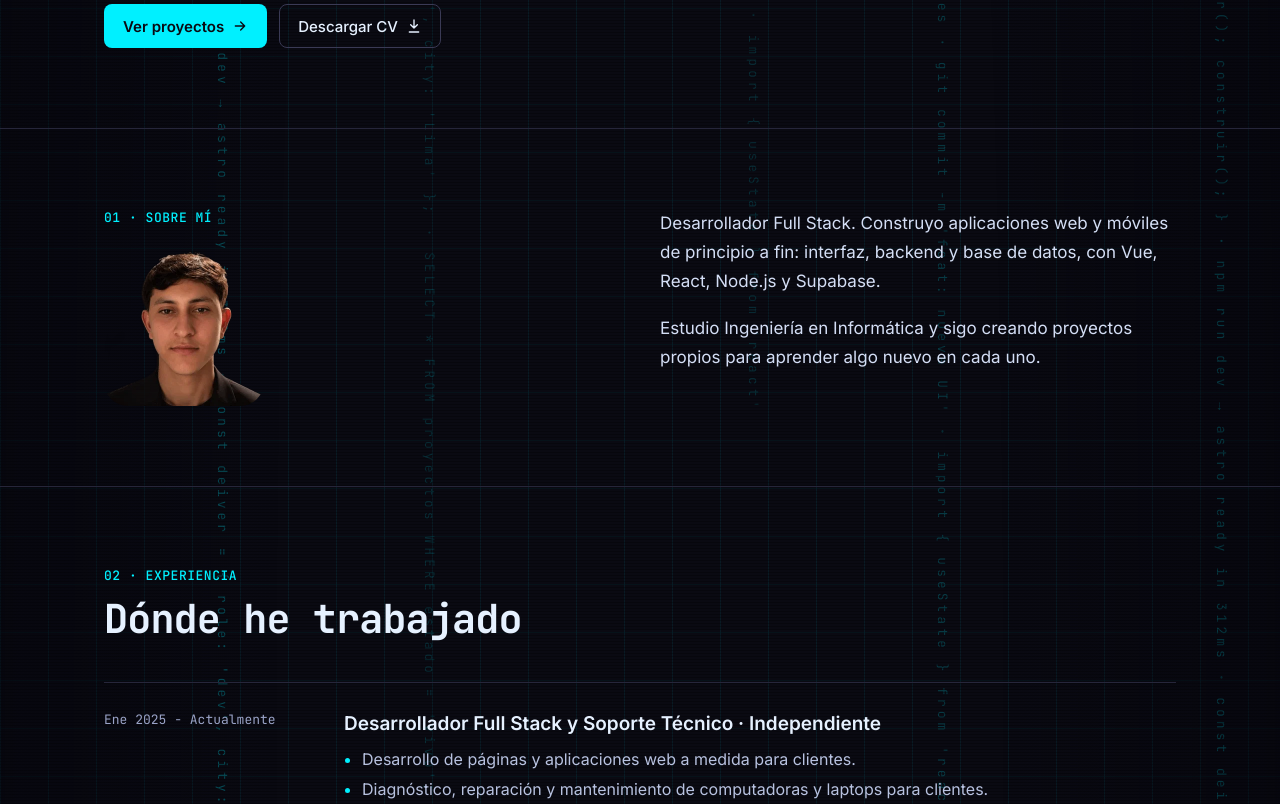
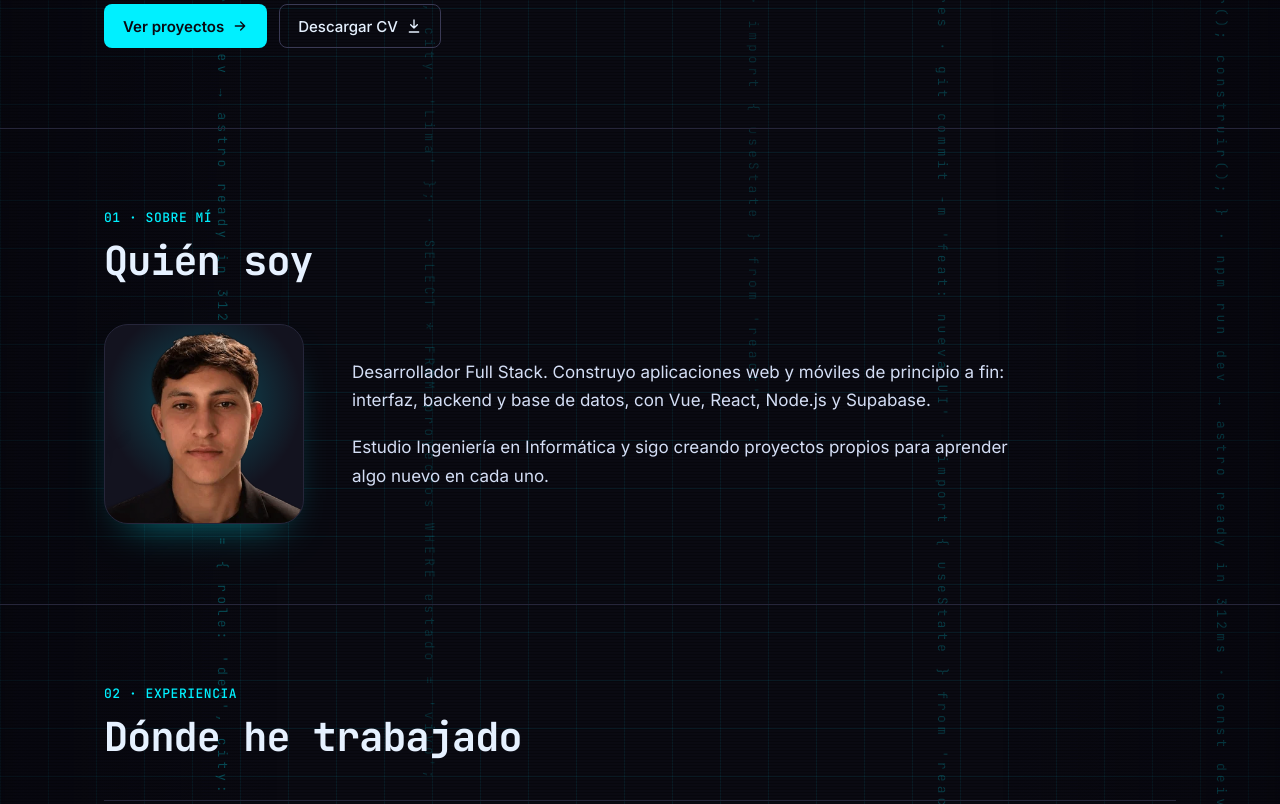
Before and after one commit to deivermperniah/portafolio, an Astro site: page / in a window 1280 px wide. Shown: the part 520-1324 px from the top of the page. Built offline with nearby package versions, Linux system fonts and the light colour scheme; Astro itself is replaced by a stand-in of ours.

Commit message:
style: redesign about section with framed photo
Co-Authored-By: Claude Opus 5.5 <noreply@anthropic.com>

```diff
--- a/src/components/About.astro
+++ b/src/components/About.astro
@@ -13,19 +13,21 @@ const hasPhoto = hasPublicFile(profile.photo);
 ---
 
 <section id={anchors.about} class="section">
-  <div class="container about">
-    <div class="about-side">
-      <SectionHeader index={1} label={t.sections.about} />
+  <div class="container stack-lg">
+    <SectionHeader index={1} label={t.sections.about} title={t.about.title} />
+    <div class="about">
       {
         hasPhoto ? (
-          <img class="avatar" src={profile.photo} alt={`${t.about.photo} ${profile.name}`} width="160" height="160" />
+          <div class="avatar avatar-frame">
+            <img src={profile.photo} alt={`${t.about.photo} ${profile.name}`} width="200" height="200" />
+          </div>
         ) : (
           <div class="avatar avatar-fallback" aria-hidden="true">DP</div>
         )
       }
-    </div>
-    <div class="about-text">
-      {profile.about.map((p) => <p>{tr(p, lang)}</p>)}
+      <div class="about-text">
+        {profile.about.map((p) => <p>{tr(p, lang)}</p>)}
+      </div>
     </div>
   </div>
 </section>
--- a/src/data/profile.ts
+++ b/src/data/profile.ts
@@ -309,7 +309,7 @@ export const ui = {
       contact: "Contacto",
     },
     hero: { greeting: "Hola, soy", projects: "Ver proyectos", cv: "Descargar CV" },
-    about: { photo: "Foto de" },
+    about: { title: "Quién soy", photo: "Foto de" },
     experience: { title: "Dónde he trabajado" },
     projects: { title: "Lo que he construido", demo: "Ver demo", repo: "Código", shot: "Captura de" },
     stack: { title: "Herramientas con las que trabajo" },
@@ -358,7 +358,7 @@ export const ui = {
       contact: "Contact",
     },
     hero: { greeting: "Hi, I'm", projects: "View projects", cv: "Download CV" },
-    about: { photo: "Photo of" },
+    about: { title: "Who I am", photo: "Photo of" },
     experience: { title: "Where I've worked" },
     projects: { title: "What I've built", demo: "View demo", repo: "Code", shot: "Screenshot of" },
     stack: { title: "Tools I work with" },
--- a/src/styles/site.css
+++ b/src/styles/site.css
@@ -633,22 +633,34 @@ main,
 
 /* Sobre mí */
 .about {
-  display: grid;
-  grid-template-columns: repeat(auto-fit, minmax(280px, 1fr));
-  gap: 40px;
-}
-
-.about-side {
   display: flex;
-  flex-direction: column;
-  gap: 20px;
+  flex-wrap: wrap;
+  align-items: center;
+  gap: 32px 48px;
 }
 
 .avatar {
-  width: 160px;
-  height: 160px;
+  flex-shrink: 0;
+  width: 200px;
+  height: 200px;
   border-radius: 24px;
   object-fit: cover;
+}
+
+.avatar-frame {
+  overflow: hidden;
+  border: 1px solid var(--line);
+  background:
+    radial-gradient(circle at 50% 38%, rgba(0, 240, 255, 0.28), transparent 62%),
+    var(--surface);
+  box-shadow: 0 20px 40px -24px var(--hover-glow);
+}
+
+.avatar-frame img {
+  width: 100%;
+  height: 100%;
+  object-fit: cover;
+  object-position: bottom;
 }
 
 .avatar-fallback {
@@ -665,6 +677,8 @@ main,
 }
 
 .about-text {
+  flex: 1 1 320px;
+  max-width: 680px;
   display: flex;
   flex-direction: column;
   gap: 18px;
```
